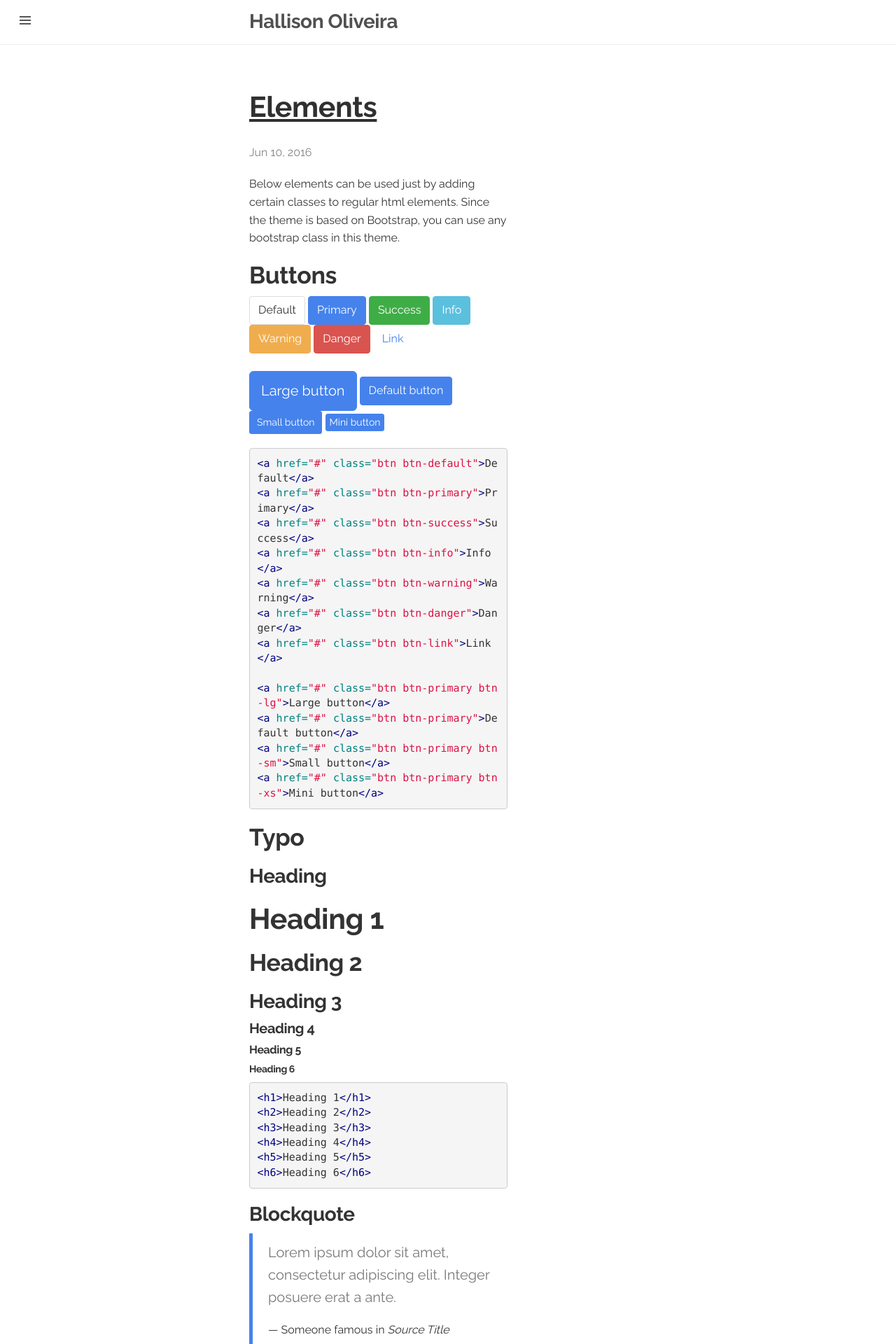
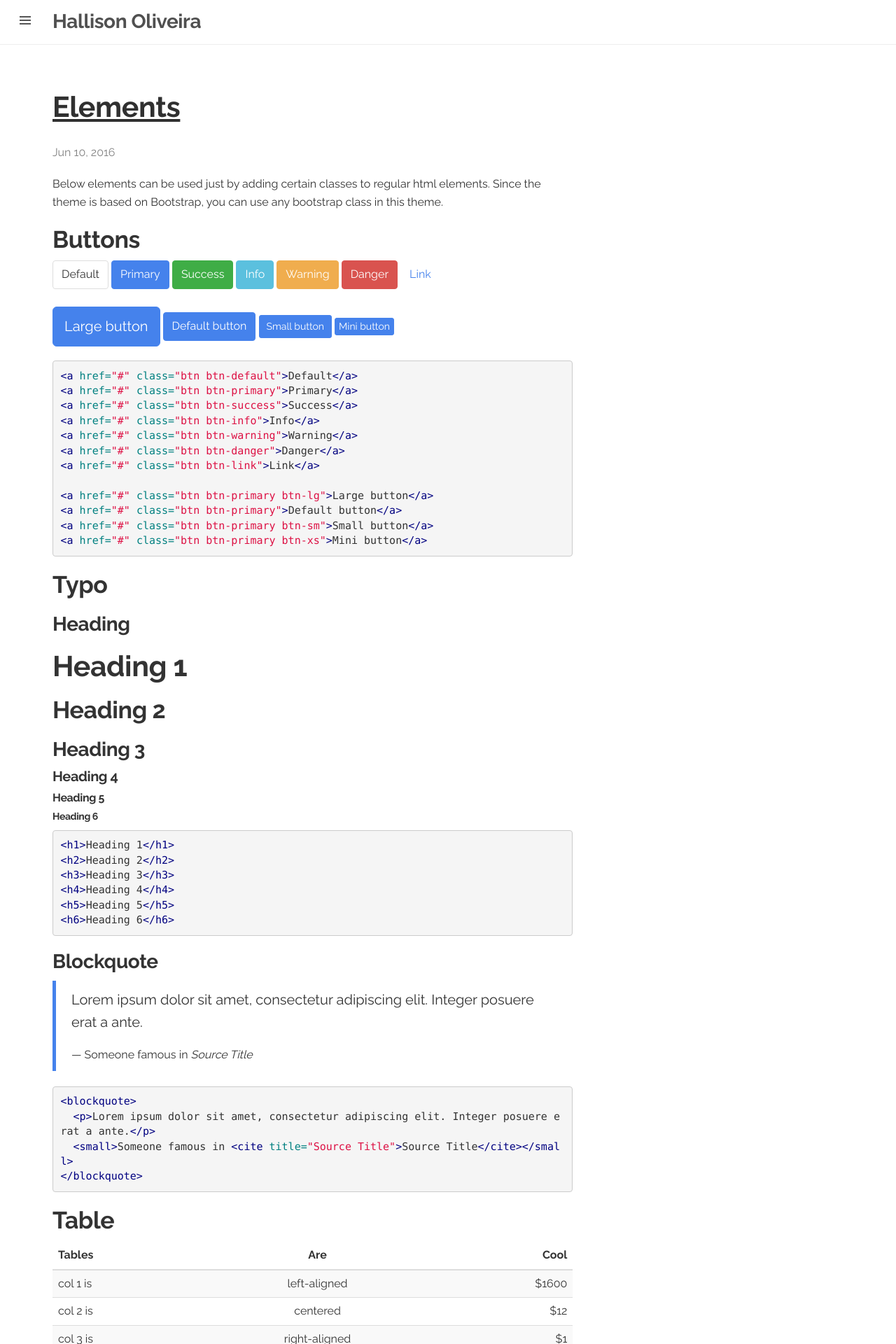
Before and after one commit to hallisonoliveira/hallisonoliveira.github.io, a Jekyll site: the page built from devblog/_posts/2016-06-10-elements.markdown, in a window 1280 px wide. Shown: the top 1920 px of the page at 70% size. Built offline with Jekyll 4.4.1, drawn with Linux system fonts in a browser that asks for light colours.

Commit message:
Ajustes no layout

```diff
--- a/devblog/_data/urls.json
+++ b/devblog/_data/urls.json
@@ -6,9 +6,5 @@
     {
         "title" : "Sobre",
         "url" : "/"
-    },
-    {
-        "title" : "Arquivo",
-        "url" : "/"
     }
 ]
--- a/devblog/_includes/head.html
+++ b/devblog/_includes/head.html
@@ -15,7 +15,6 @@
   </title>
 
   <!-- CSS -->
-  <link rel="stylesheet" href="{{ site.baseurl }}/src/css/poole.css">
   <link rel="stylesheet" href="{{ site.baseurl }}/src/css/syntax.css">
   <link rel="stylesheet" href="{{ site.baseurl }}/src/css/lanyon.css">
   <link rel="stylesheet" href="https://fonts.googleapis.com/css?family=PT+Serif:400,400italic,700%7CPT+Sans:400">
--- a/devblog/_includes/sidebar.html
+++ b/devblog/_includes/sidebar.html
@@ -6,6 +6,12 @@
   <div class="sidebar-item">
     <h4 style="color: white;">{{ site.title }}</h4>
   </div>
+
+  <!-- <div>
+      <img class="social_icons" src="src/images/linkedin.png"/>
+      <img class="social_icons" src="src/images/github.png"/>
+      <p style="clear: both;"></p>
+  </div> -->
 
   <!-- Geração do menu lateral -->
   <nav class="sidebar-nav">
--- a/devblog/src/css/lanyon.css
+++ b/devblog/src/css/lanyon.css
@@ -72,7 +72,7 @@ h1, h2, h3, h4, h5, h6 {
  * Center the page content.
  */
 
-.container {
+/* .container {
   max-width: 28rem;
 }
 @media (min-width: 38em) {
@@ -82,9 +82,9 @@ h1, h2, h3, h4, h5, h6 {
 }
 @media (min-width: 56em) {
   .container {
-    max-width: 38rem;
+    max-width: 50rem;
   }
-}
+} */
 
 
 /*
--- a/devblog/src/css/poole.css
+++ /dev/null
@@ -1,430 +0,0 @@
-/*
- *                        ___
- *                       /\_ \
- *  _____     ___     ___\//\ \      __
- * /\ '__`\  / __`\  / __`\\ \ \   /'__`\
- * \ \ \_\ \/\ \_\ \/\ \_\ \\_\ \_/\  __/
- *  \ \ ,__/\ \____/\ \____//\____\ \____\
- *   \ \ \/  \/___/  \/___/ \/____/\/____/
- *    \ \_\
- *     \/_/
- *
- * Designed, built, and released under MIT license by @mdo. Learn more at
- * https://github.com/poole/poole.
- */
-
-
-/*
- * Contents
- *
- * Body resets
- * Custom type
- * Messages
- * Container
- * Masthead
- * Posts and pages
- * Pagination
- * Reverse layout
- * Themes
- */
-
-
-/*
- * Body resets
- *
- * Update the foundational and global aspects of the page.
- */
-
-* {
-  -webkit-box-sizing: border-box;
-     -moz-box-sizing: border-box;
-          box-sizing: border-box;
-}
-
-html,
-body {
-  margin: 0;
-  padding: 0;
-}
-
-html {
-  font-family: "Helvetica Neue", Helvetica, Arial, sans-serif;
-  font-size: 16px;
-  line-height: 1.5;
-}
-@media (min-width: 38em) {
-  html {
-    font-size: 20px;
-  }
-}
-
-body {
-  color: #515151;
-  background-color: #fff;
-  -webkit-text-size-adjust: 100%;
-      -ms-text-size-adjust: 100%;
-}
-
-/* No `:visited` state is required by default (browsers will use `a`) */
-a {
-  color: #268bd2;
-  text-decoration: none;
-}
-a strong {
-  color: inherit;
-}
-/* `:focus` is linked to `:hover` for basic accessibility */
-a:hover,
-a:focus {
-  text-decoration: underline;
-}
-
-/* Headings */
-h1, h2, h3, h4, h5, h6 {
-  margin-bottom: .5rem;
-  font-weight: bold;
-  line-height: 1.25;
-  color: #313131;
-  text-rendering: optimizeLegibility;
-}
-h1 {
-  font-size: 2rem;
-}
-h2 {
-  margin-top: 1rem;
-  font-size: 1.5rem;
-}
-h3 {
-  margin-top: 1.5rem;
-  font-size: 1.25rem;
-}
-h4, h5, h6 {
-  margin-top: 1rem;
-  font-size: 1rem;
-}
-
-/* Body text */
-p {
-  margin-top: 0;
-  margin-bottom: 1rem;
-}
-
-strong {
-  color: #303030;
-}
-
-
-/* Lists */
-ul, ol, dl {
-  margin-top: 0;
-  margin-bottom: 1rem;
-}
-
-dt {
-  font-weight: bold;
-}
-dd {
-  margin-bottom: .5rem;
-}
-
-/* Misc */
-hr {
-  position: relative;
-  margin: 1.5rem 0;
-  border: 0;
-  border-top: 1px solid #eee;
-  border-bottom: 1px solid #fff;
-}
-
-abbr {
-  font-size: 85%;
-  font-weight: bold;
-  color: #555;
-  text-transform: uppercase;
-}
-abbr[title] {
-  cursor: help;
-  border-bottom: 1px dotted #e5e5e5;
-}
-
-/* Code */
-code,
-pre {
-  font-family: Menlo, Monaco, "Courier New", monospace;
-}
-code {
-  padding: .25em .5em;
-  font-size: 85%;
-  color: #bf616a;
-  background-color: #f9f9f9;
-  border-radius: 3px;
-}
-pre {
-  display: block;
-  margin-top: 0;
-  margin-bottom: 1rem;
-  padding: 1rem;
-  font-size: .8rem;
-  line-height: 1.4;
-  white-space: pre;
-  white-space: pre-wrap;
-  word-break: break-all;
-  word-wrap: break-word;
-  background-color: #f9f9f9;
-}
-pre code {
-  padding: 0;
-  font-size: 100%;
-  color: inherit;
-  background-color: transparent;
-}
-
-/* Pygments via Jekyll */
-.highlight {
-  margin-bottom: 1rem;
-  border-radius: 4px;
-}
-.highlight pre {
-  margin-bottom: 0;
-}
-
-/* Gist via GitHub Pages */
-.gist .gist-file {
-  font-family: Menlo, Monaco, "Courier New", monospace !important;
-}
-.gist .markdown-body {
-  padding: 15px;
-}
-.gist pre {
-  padding: 0;
-  background-color: transparent;
-}
-.gist .gist-file .gist-data {
-  font-size: .8rem !important;
-  line-height: 1.4;
-}
-.gist code {
-  padding: 0;
-  color: inherit;
-  background-color: transparent;
-  border-radius: 0;
-}
-
-/* Quotes */
-blockquote {
-  padding: .5rem 1rem;
-  margin: .8rem 0;
-  color: #7a7a7a;
-  border-left: .25rem solid #e5e5e5;
-}
-blockquote p:last-child {
-  margin-bottom: 0;
-}
-@media (min-width: 30em) {
-  blockquote {
-    padding-right: 5rem;
-    padding-left: 1.25rem;
-  }
-}
-
-img {
-  display: block;
-  max-width: 100%;
-  margin: 0 0 1rem;
-  border-radius: 5px;
-}
-
-/* Tables */
-table {
-  margin-bottom: 1rem;
-  width: 100%;
-  border: 1px solid #e5e5e5;
-  border-collapse: collapse;
-}
-td,
-th {
-  padding: .25rem .5rem;
-  border: 1px solid #e5e5e5;
-}
-tbody tr:nth-child(odd) td,
-tbody tr:nth-child(odd) th {
-  background-color: #f9f9f9;
-}
-
-
-/*
- * Custom type
- *
- * Extend paragraphs with `.lead` for larger introductory text.
- */
-
-.lead {
-  font-size: 1.25rem;
-  font-weight: 300;
-}
-
-
-/*
- * Messages
- *
- * Show alert messages to users. You may add it to single elements like a `<p>`,
- * or to a parent if there are multiple elements to show.
- */
-
-.message {
-  margin-bottom: 1rem;
-  padding: 1rem;
-  color: #717171;
-  background-color: #f9f9f9;
-}
-
-
-/*
- * Container
- *
- * Center the page content.
- */
-
-.container {
-  max-width: 38rem;
-  padding-left:  1rem;
-  padding-right: 1rem;
-  margin-left:  auto;
-  margin-right: auto;
-}
-
-
-/*
- * Masthead
- *
- * Super small header above the content for site name and short description.
- */
-
-.masthead {
-  padding-top:    1rem;
-  padding-bottom: 1rem;
-  margin-bottom: 3rem;
-}
-.masthead-title {
-  margin-top: 0;
-  margin-bottom: 0;
-  color: #505050;
-}
-.masthead-title a {
-  color: #505050;
-}
-.masthead-title small {
-  font-size: 75%;
-  font-weight: 400;
-  color: #c0c0c0;
-  letter-spacing: 0;
-}
-
-
-/*
- * Posts and pages
- *
- * Each post is wrapped in `.post` and is used on default and post layouts. Each
- * page is wrapped in `.page` and is only used on the page layout.
- */
-
-.page,
-.post {
-  margin-bottom: 4em;
-}
-
-/* Blog post or page title */
-.page-title,
-.post-title,
-.post-title a {
-  color: #303030;
-}
-.page-title,
-.post-title {
-  margin-top: 0;
-}
-
-/* Meta data line below post title */
-.post-date {
-  display: block;
-  margin-top: -.5rem;
-  margin-bottom: 1rem;
-  color: #9a9a9a;
-}
-
-/* Related posts */
-.related {
-  padding-top: 2rem;
-  padding-bottom: 2rem;
-  border-top: 1px solid #eee;
-}
-.related-posts {
-  padding-left: 0;
-  list-style: none;
-}
-.related-posts h3 {
-  margin-top: 0;
-}
-.related-posts li small {
-  font-size: 75%;
-  color: #999;
-}
-.related-posts li a:hover {
-  color: #268bd2;
-  text-decoration: none;
-}
-.related-posts li a:hover small {
-  color: inherit;
-}
-
-
-/*
- * Pagination
- *
- * Super lightweight (HTML-wise) blog pagination. `span`s are provide for when
- * there are no more previous or next posts to show.
- */
-
-.pagination {
-  overflow: hidden; /* clearfix */
-  margin-left: -1rem;
-  margin-right: -1rem;
-  font-family: "PT Sans", Helvetica, Arial, sans-serif;
-  color: #ccc;
-  text-align: center;
-}
-
-/* Pagination items can be `span`s or `a`s */
-.pagination-item {
-  display: block;
-  padding: 1rem;
-  border: 1px solid #eee;
-}
-.pagination-item:first-child {
-  margin-bottom: -1px;
-}
-
-/* Only provide a hover state for linked pagination items */
-a.pagination-item:hover {
-  background-color: #f5f5f5;
-}
-
-@media (min-width: 30em) {
-  .pagination {
-    margin: 3rem 0;
-  }
-  .pagination-item {
-    float: left;
-    width: 50%;
-  }
-  .pagination-item:first-child {
-    margin-bottom: 0;
-    border-top-left-radius:    4px;
-    border-bottom-left-radius: 4px;
-  }
-  .pagination-item:last-child {
-    margin-left: -1px;
-    border-top-right-radius:    4px;
-    border-bottom-right-radius: 4px;
-  }
-}
```
